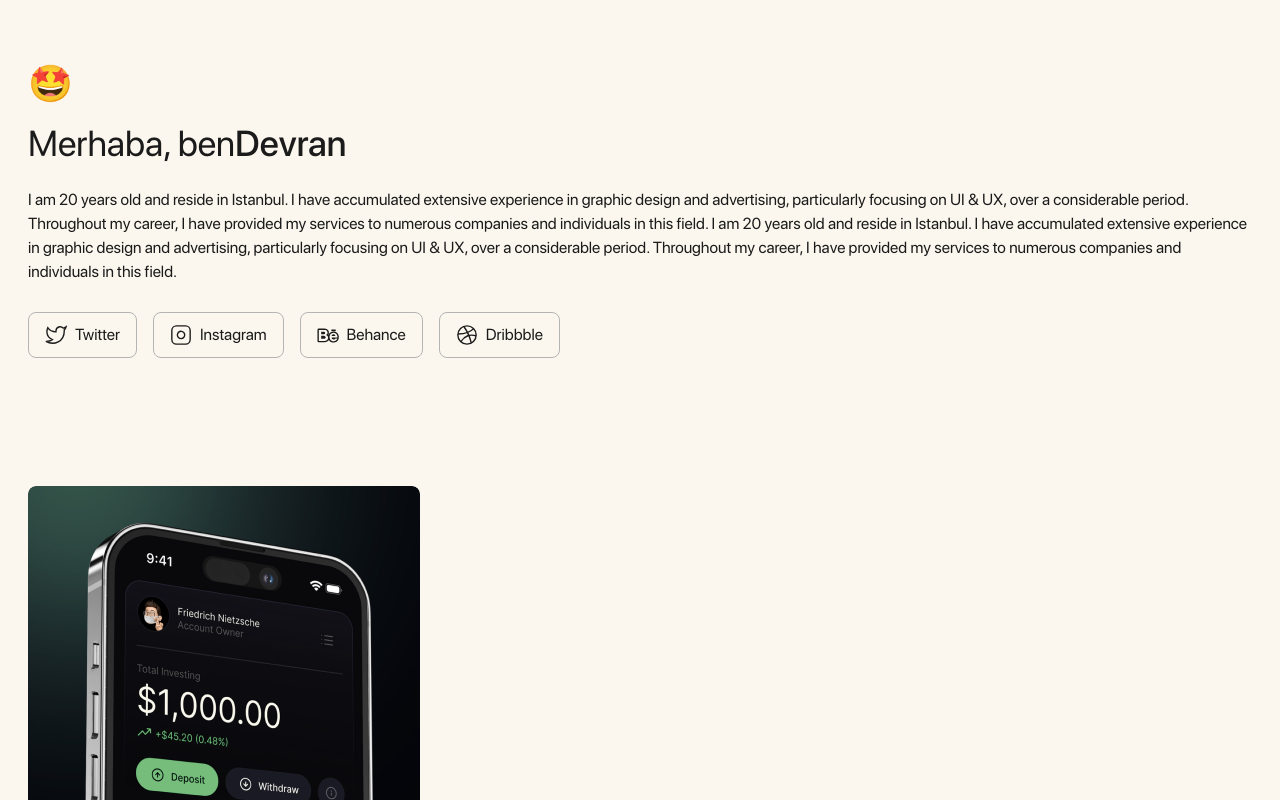
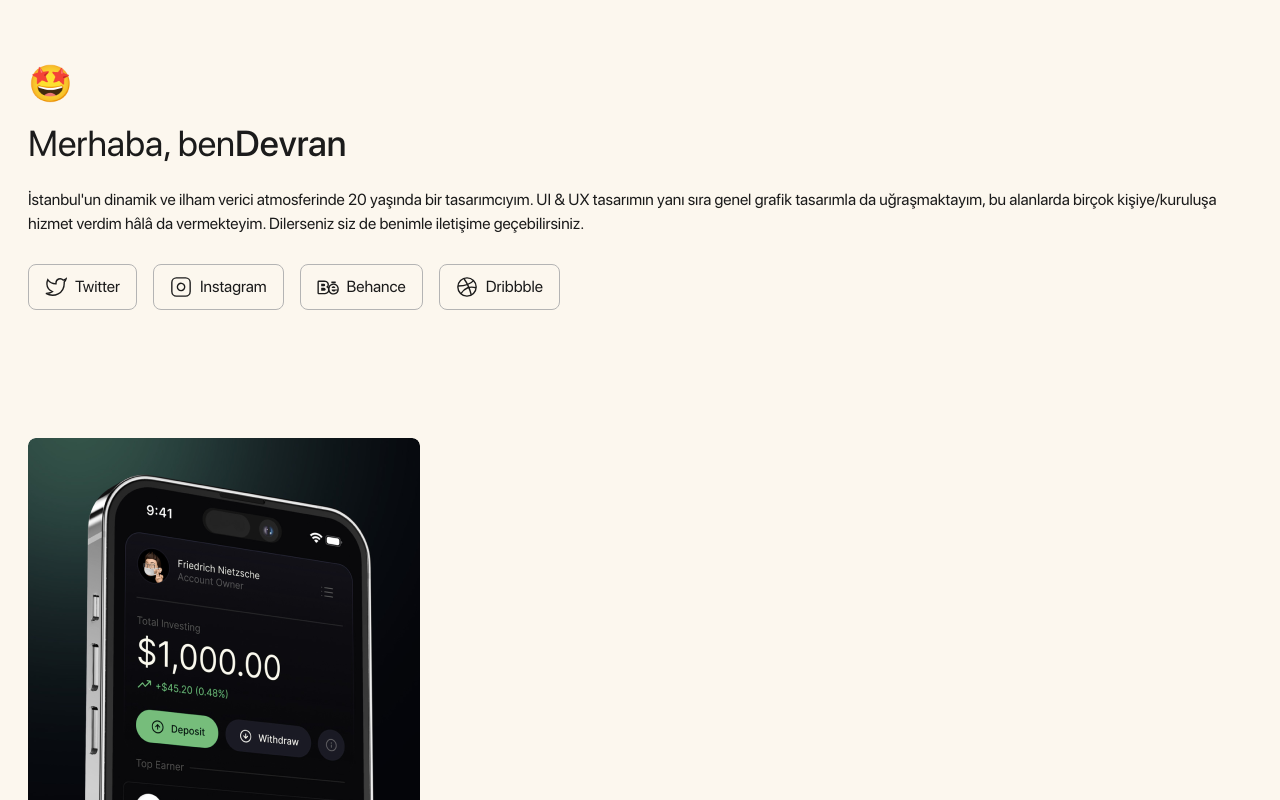
Before and after one commit to devranartworks/devran.works, a Next.js app: page / in a window 1280 px wide. Shown: the top 800 px of the page. Built offline with nearby package versions, Linux system fonts and the light colour scheme.

Commit message:
Update index.tsx

```diff
--- a/app/containers/Home/About/index.tsx
+++ b/app/containers/Home/About/index.tsx
@@ -20,7 +20,7 @@ const About: React.FC = () => {
                         </div>
                     </div>
                     <p className="mb-7 text-[#1B1B1B]">
-                        I am 20 years old and reside in Istanbul. I have accumulated extensive experience in graphic design and advertising, particularly focusing on UI & UX, over a considerable period. Throughout my career, I have provided my services to numerous companies and individuals in this field. I am 20 years old and reside in Istanbul. I have accumulated extensive experience in graphic design and advertising, particularly focusing on UI & UX, over a considerable period. Throughout my career, I have provided my services to numerous companies and individuals in this field.
+                        İstanbul'un dinamik ve ilham verici atmosferinde 20 yaşında bir tasarımcıyım. UI & UX tasarımın yanı sıra genel grafik tasarımla da uğraşmaktayım, bu alanlarda birçok kişiye/kuruluşa hizmet verdim hâlâ da vermekteyim. Dilerseniz siz de benimle iletişime geçebilirsiniz.
                     </p>
                     <div className="flex flex-wrap items-center gap-4">
                         <Link href="https://twitter.com/uidevo" target="_blank" className="flex items-center gap-2 rounded-lg border border-[#B4B4B4] px-4 py-2.5 transition duration-200 hover:bg-[#B4B4B4]/10" aria-label="Devran Düzgün Twitter">
```
